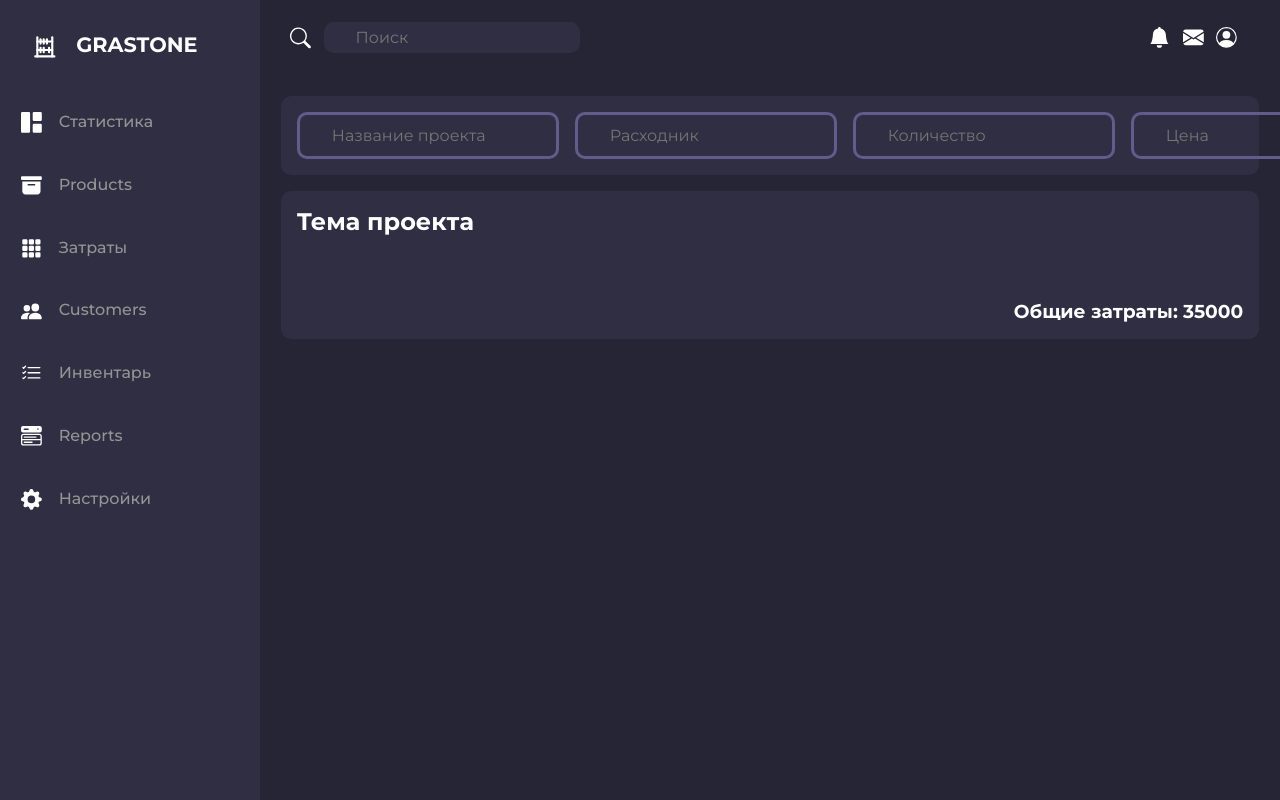
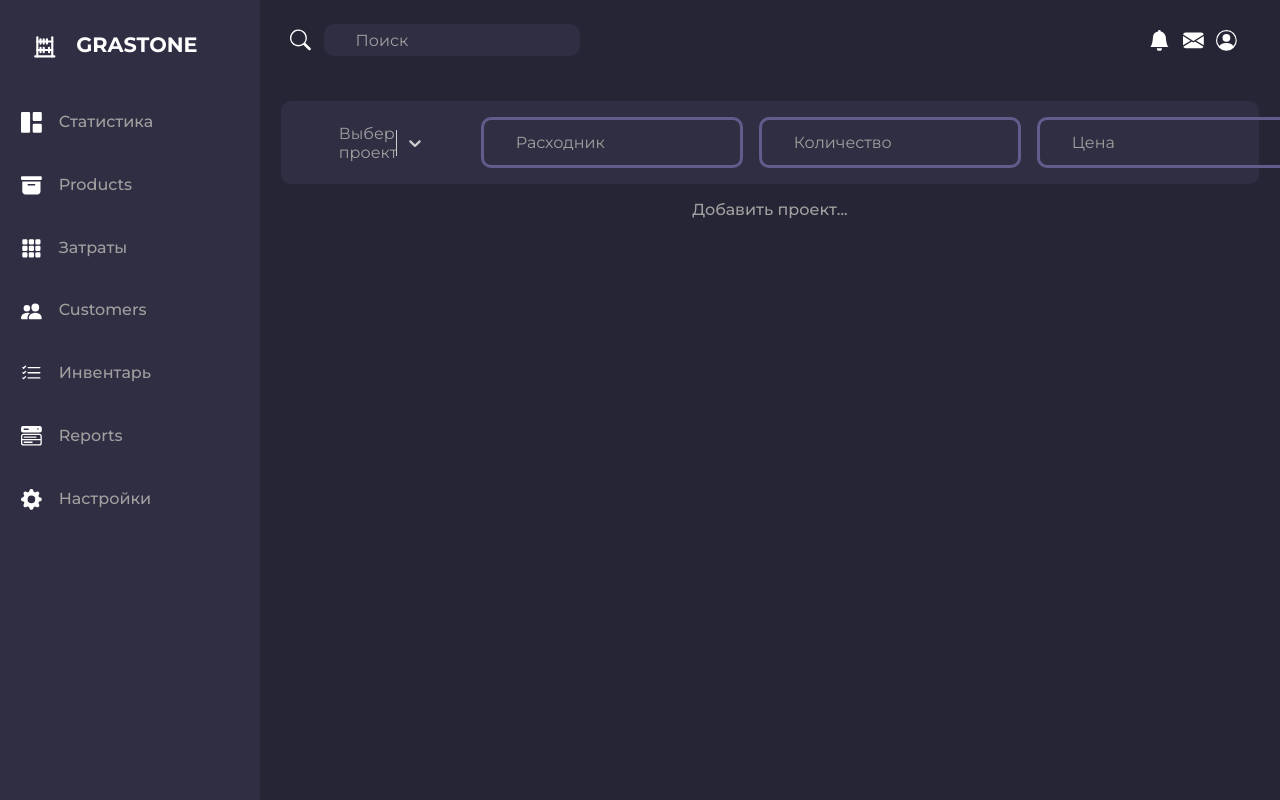
Before and after one commit to mikishlep/testrep, a React (Create React App) app in the folder frontend/: page /home in a window 1280 px wide. Both pictures are taken after a click on the item "Затраты". Built offline with nearby package versions, Linux system fonts and the light colour scheme.

Commit message:
Huge update with expanses and projects

```diff
--- a/frontend/package.json
+++ b/frontend/package.json
@@ -13,6 +13,7 @@
     "react-icons": "^5.2.1",
     "react-router-dom": "^6.25.1",
     "react-scripts": "5.0.1",
+    "react-select": "^5.8.0",
     "react-spring": "^9.7.4",
     "recharts": "^2.12.7",
     "web-vitals": "^2.1.4"
--- a/frontend/src/css/forms.css
+++ b/frontend/src/css/forms.css
@@ -3,6 +3,27 @@ input {
     padding: .7rem 2rem;
     font-size: 1rem;
     border-radius: 10px;
+}
+
+::placeholder {
+    color: var(--text-secondary);
+}
+
+select {
+    border: 3px solid #605d8d;
+    padding: .7rem 2rem;
+    font-size: 1rem;
+    border-radius: 10px;
+}
+
+option {
+    background-color: var(--caret-color);
+    color: #000;
+    height: .5rem;
+}
+
+select:focus {
+    outline: none;
 }
 
 .errroCode {
--- a/frontend/src/css/home/dashboard/dashboard.css
+++ b/frontend/src/css/home/dashboard/dashboard.css
@@ -19,7 +19,7 @@
     display: grid;
     grid-template-columns: repeat(4, 1fr);
     gap: 1.3rem;
-    margin: 1rem 0;
+    margin-bottom: 1rem;
 }
 
 .card {
--- a/frontend/src/css/home/expenses/expenses.css
+++ b/frontend/src/css/home/expenses/expenses.css
@@ -2,7 +2,7 @@
     background: var(--home-secondary);
     padding: 1rem 1rem;
     border-radius: 10px;
-    margin: 1rem 0;
+    margin-bottom: 1rem;
     display: grid;
     grid-template-columns: 1fr 2rem;
     align-items: center;
@@ -26,7 +26,7 @@
 
 .add-input-form {
     display: grid;
-    grid-template-columns: 1fr 1fr 1fr 1fr;
+    grid-template-columns: 1fr 1fr 1fr 1fr 1fr;
     margin-right: 15px;
     gap: 1rem;
 }
@@ -52,4 +52,45 @@
     margin-top: 2rem;
 }
 
+.expense-table {
+    width: 100%;
+    border-collapse: collapse;
+    border-radius: 5rem;
+}
+
+.expense-table th, .expense-table td {
+    border: 3px solid var(--caret-color); /* Линии между ячейками */
+    padding: .5rem; /* Отступ внутри ячейки */
+}
+
+.btn-delete {
+    float: right; /* Выравнивание кнопки вправо */
+}
+
+.add-project > h4 {
+    font-size: 1rem;
+    font-weight: 500;
+    color: var(--text-secondary);
+}
+
+.add-project {
+    text-align: center;
+    margin-top: 1rem;
+    cursor: pointer;
+}
+
+.post > input {
+    border: none;
+    margin-bottom: 2rem;
+    padding: 0;
+    font-size: 1.5rem;
+    font-weight: 700;
+    border-radius: 0;
+    width: 100%;
+}
+
+.post-card {
+    margin-top: 1rem;
+}
+
 /* end-posts */
--- a/frontend/src/css/home/header/header.css
+++ b/frontend/src/css/home/header/header.css
@@ -12,11 +12,11 @@
 
 .header {
     grid-area: header;
-    height: 3.7rem;
+    height: 5rem;
     display: flex;
     align-items: center;
     justify-content: space-between;
-    padding: 1rem 30px 0 30px;
+    padding: 0 30px 0 30px;
     background: var(--home-main);
 }
 
--- a/frontend/src/css/home/home.css
+++ b/frontend/src/css/home/home.css
@@ -6,7 +6,7 @@
 :root {
     --home-main: #262535;
     --home-secondary: #302e42;
-    --text-secondary: #949494;
+    --text-secondary: #a0a0a0;
     --caret-color: #605d8d;
 }
 
--- a/frontend/src/css/home/sidebar/sidebar.css
+++ b/frontend/src/css/home/sidebar/sidebar.css
@@ -36,7 +36,7 @@
     padding: 1.3rem;
     font-size: 1rem;
     transition: .2s;
-    color: #949494;
+    color: var(--text-secondary);
     font-weight: 500;
 }
 
--- a/frontend/src/css/rest.css
+++ b/frontend/src/css/rest.css
@@ -10,6 +10,10 @@
 *::before,
 *::after {
 	box-sizing: border-box;
+}
+
+::-webkit-scrollbar {
+	width: 0;
 }
 
 /* Links */
--- a/frontend/src/css/style.css
+++ b/frontend/src/css/style.css
@@ -2,10 +2,6 @@
 @import url(forms.css);
 @import url(btn.css);
 @import url('https://fonts.googleapis.com/css2?family=Montserrat:ital,wght@0,100..900;1,100..900&display=swap');
-
-:root {
-    --main-color: #00b59f;
-}
 
 main {
     height: 100vh;
--- a/frontend/src/homepage/Expenses.jsx
+++ b/frontend/src/homepage/Expenses.jsx
@@ -1,35 +1,265 @@
-import React, { useState } from 'react'
+import React, { useState } from 'react';
 import '../css/home/home.css';
 import { FaPlus } from "react-icons/fa6";
 import { FaTrash } from "react-icons/fa";
+import Select from 'react-select';
 
-function Inventory() {
+function Expenses() {
+  const [price, setPrice] = useState('');
+  const [amount, setAmount] = useState('');
+  const [total, setTotal] = useState(0);
+  const [users, setUsers] = useState({}); // Инициализируем как объект, где ключи - индексы проектов
+  const [name, setName] = useState('');
+  const [sum, setSum] = useState('');
+  const [postCards, setPostCards] = useState([]);
+
+  const [editingIndex, setEditingIndex] = useState(null);
+  const [editTitle, setEditTitle] = useState('');
+  const [selectedProjectIndex, setSelectedProjectIndex] = useState(null);
+
+  function calculation() {
+    if (selectedProjectIndex === null) {
+      return; // Не добавляем, если проект не выбран
+    }
+
+    const currentUsers = users[selectedProjectIndex] || [];
+    const newUser = { name, amount, price, sum };
+    const updatedUsers = [...currentUsers, newUser];
+
+    setUsers({
+      ...users,
+      [selectedProjectIndex]: updatedUsers
+    });
+
+    // Обновление общего итога
+    const total = Object.values(users).flat().reduce((total, user) => total + Number(user.sum), 0);
+    setTotal(total);
+
+    // Очистка полей ввода
+    setName('');
+    setAmount('');
+    setPrice('');
+    setSum('');
+  }
+
+  const handlePriceChange = (e) => {
+    const newPrice = parseFloat(e.target.value);
+    if (!isNaN(newPrice)) {
+      setPrice(newPrice);
+      calculateTotal(newPrice, amount);
+    }
+  };
+
+  const handleAmountChange = (e) => {
+    const newAmount = parseInt(e.target.value);
+    if (!isNaN(newAmount)) {
+      setAmount(newAmount);
+      calculateTotal(price, newAmount);
+    }
+  };
+
+  const calculateTotal = (price, amount) => {
+    const newTotal = price * amount;
+    setSum(newTotal);
+  };
+
+  const handleDelete = (index) => {
+    if (selectedProjectIndex === null) {
+      return; // Не удаляем, если проект не выбран
+    }
+
+    const currentUsers = users[selectedProjectIndex] || [];
+    const updatedUsers = currentUsers.filter((_, i) => i !== index);
+
+    setUsers({
+      ...users,
+      [selectedProjectIndex]: updatedUsers
+    });
+
+    // Обновление общего итога
+    const total = Object.values(users).flat().reduce((total, user) => total + Number(user.sum), 0);
+    setTotal(total);
+  };
+
+  const handleTitleClick = (index) => {
+    setEditingIndex(index);
+    setEditTitle(postCards[index].title);
+  };
+
+  const handleTitleBlur = () => {
+    if (editingIndex !== null) {
+      const updatedPostCards = [...postCards];
+      updatedPostCards[editingIndex] = { ...updatedPostCards[editingIndex], title: editTitle };
+      setPostCards(updatedPostCards);
+      setEditingIndex(null);
+    }
+  };
+
+  const handleTitleChange = (e) => {
+    setEditTitle(e.target.value);
+  };
+
+  const handleAddPostCard = () => {
+    setPostCards([...postCards, { title: 'Новый проект' }]);
+  };
+
+  const handleSelectChange = (selectedOption) => {
+    if (selectedOption) {
+      setSelectedProjectIndex(selectedOption.value);
+    }
+  };
+
+  const options = postCards.map((postCard, index) => ({
+    value: index,
+    label: postCard.title
+  }));
+
+  const styles = {
+    control: (provided, state) => ({
+      ...provided,
+      backgroundColor: 'transparent',
+      border: 'none',
+      padding: '.3rem 2rem',
+      outline: 'none',
+      boxShadow: state.isFocused ? 'none' : provided.boxShadow,
+      color: '#a0a0a0'
+    }),
+    menu: (provided) => ({
+      ...provided,
+      borderRadius: '10px',
+      backgroundColor: '#605d8d'
+    }),
+    option: (provided, state) => ({
+      ...provided,
+      backgroundColor: state.isSelected ? 'transparent' : state.isFocused ? '#464366' : 'transparent',
+      color: state.isSelected ? '#fff' : '#fff',
+      ':active': {
+        backgroundColor: '#464366',
+      }
+    }),
+    placeholder: (provided) => ({
+      ...provided,
+      color: '#a0a0a0',
+    }),
+    input: (provided) => ({
+      ...provided,
+      color: '#a0a0a0',
+    }),
+    singleValue: (provided) => ({
+      ...provided,
+      color: '#a0a0a0',
+    }),
+    noOptionsMessage: (provided) => ({
+      ...provided,
+      color: '#a0a0a0',
+    })
+  };
+
+  const optionsWithLastFlag = options.map((option, index) => ({
+    ...option,
+    isLast: index === options.length - 1
+  }));
+
+  const noOptionsMessage = () => "Проектов нет";
+
   return (
     <section id='dashboard-main' className='main-container'>
       <div className="expenses-list">
         <div className="add-list">
           <form action="" className='add-input-form'>
-                    <input type="text" placeholder='Название проекта' />
-                    <input type="text" placeholder='Расходник' />
-                    <input type="text" placeholder='Количество' />
-                    <input type="text" placeholder='Цена' />
+            <Select
+              options={options}
+              value={optionsWithLastFlag.find(option => option.value === selectedProjectIndex)}
+              onChange={handleSelectChange}
+              placeholder="Выберите проект"
+              className="project-select"
+              styles={styles}
+              noOptionsMessage={noOptionsMessage}
+            />
+            <input
+              type="text"
+              placeholder='Расходник'
+              value={name}
+              onChange={(e) => setName(e.target.value)}
+            />
+            <input
+              type="number"
+              placeholder='Количество'
+              value={amount}
+              onChange={handleAmountChange}
+            />
+            <input
+              type="number"
+              placeholder='Цена'
+              value={price}
+              onChange={handlePriceChange}
+            />
+            <input
+              type="number"
+              placeholder='Общая цена'
+              value={sum}
+              className='form-control'
+              id='total_cost'
+              name='total_cost'
+              disabled
+            />
           </form>
-                <FaPlus className='add-icon' />
+          <button className='btn-success' type='button' onClick={calculation}><FaPlus className='add-icon' /></button>
         </div>
-            <div className="post-card">
+        {postCards.map((postCard, index) => (
+          <div key={index} className="post-card">
             <div className="post">
-                <h2>Тема проекта</h2>
+              {editingIndex === index ? (
+                <input
+                  type="text"
+                  value={editTitle}
+                  onChange={handleTitleChange}
+                  onBlur={handleTitleBlur}
+                  autoFocus
+                  className='edit-title-input'
+                />
+              ) : (
+                <h2 onClick={() => handleTitleClick(index)}>{postCard.title}</h2>
+              )}
               <div className="post__content">
-
+                <table className="expense-table">
+                  <thead>
+                    <tr>
+                      <th>Расходник</th>
+                      <th>Количество</th>
+                      <th>Цена</th>
+                      <th>Общая цена</th>
+                    </tr>
+                  </thead>
+                  <tbody>
+                    {(users[index] || []).map((user, idx) => (
+                      <tr key={idx}>
+                        <td>{user.name}</td>
+                        <td>{user.amount}</td>
+                        <td>{user.price}</td>
+                        <td>
+                          {user.sum}
+                          <button onClick={() => handleDelete(idx)} className="btn-delete">
+                            <FaTrash />
+                          </button>
+                        </td>
+                      </tr>
+                    ))}
+                  </tbody>
+                </table>
               </div>
             </div>
             <span className="end-price">
-                <h3>Общие затраты: 35000</h3>
+              <h3>Общие затраты: {(users[index] || []).reduce((total, user) => total + Number(user.sum), 0)}</h3>
             </span>
+          </div>
+        ))}
+        <div className="add-project">
+          <h4 onClick={handleAddPostCard}>Добавить проект...</h4>
         </div>
       </div>
     </section>
-  )
+  );
 }
 
-export default Inventory
+export default Expenses;
--- a/frontend/src/homepage/Home.jsx
+++ b/frontend/src/homepage/Home.jsx
@@ -19,7 +19,7 @@ function Home() {
         return <Settings />
       case 'inventory':
         return <Inventory />
-      default:
+      case 'dashboard':
         return <Dashboard />
     }
   };
```
Also changed, not shown: 1 other file (tests, documents, lock files or other folders). Lines whose indentation alone changed are shown as unchanged.
